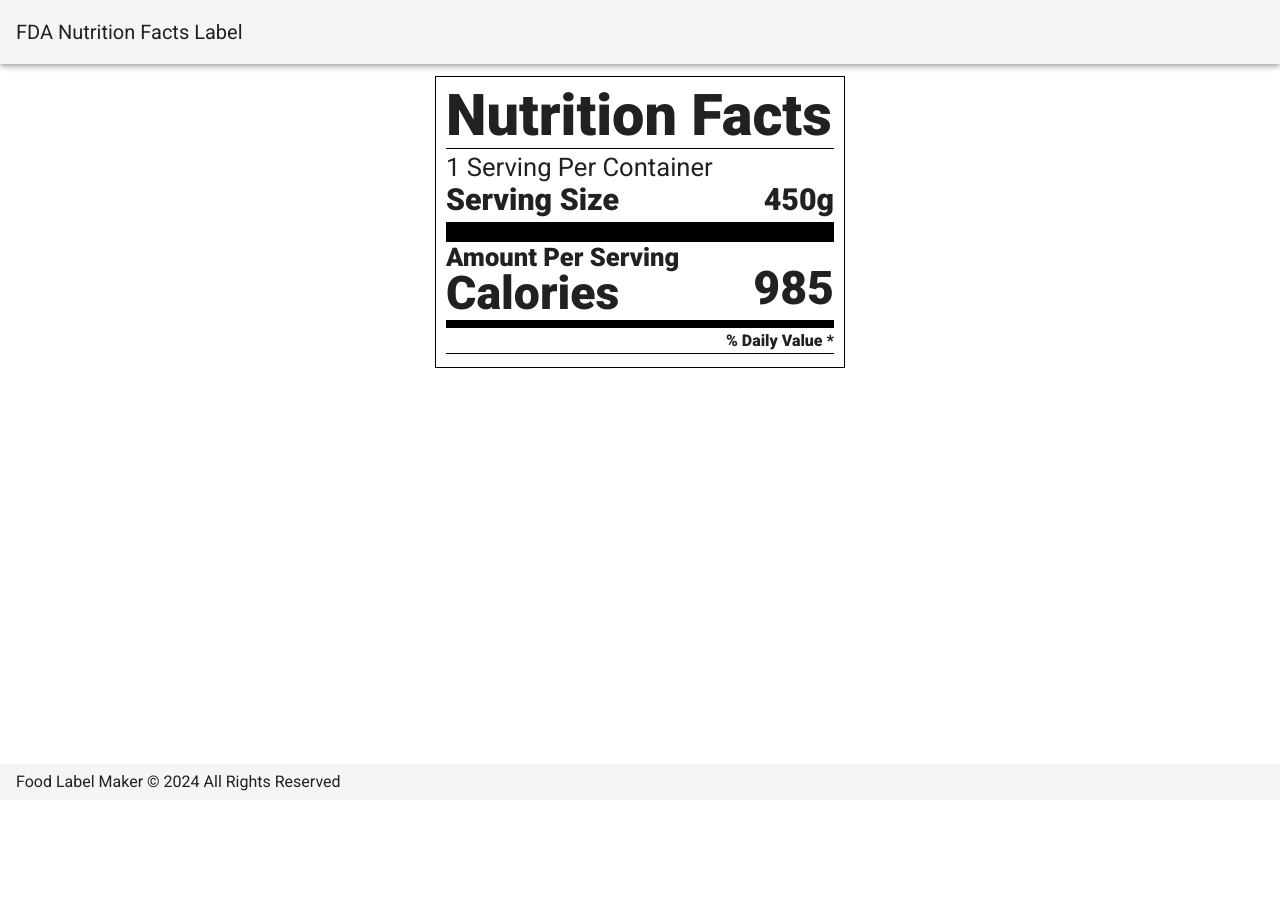
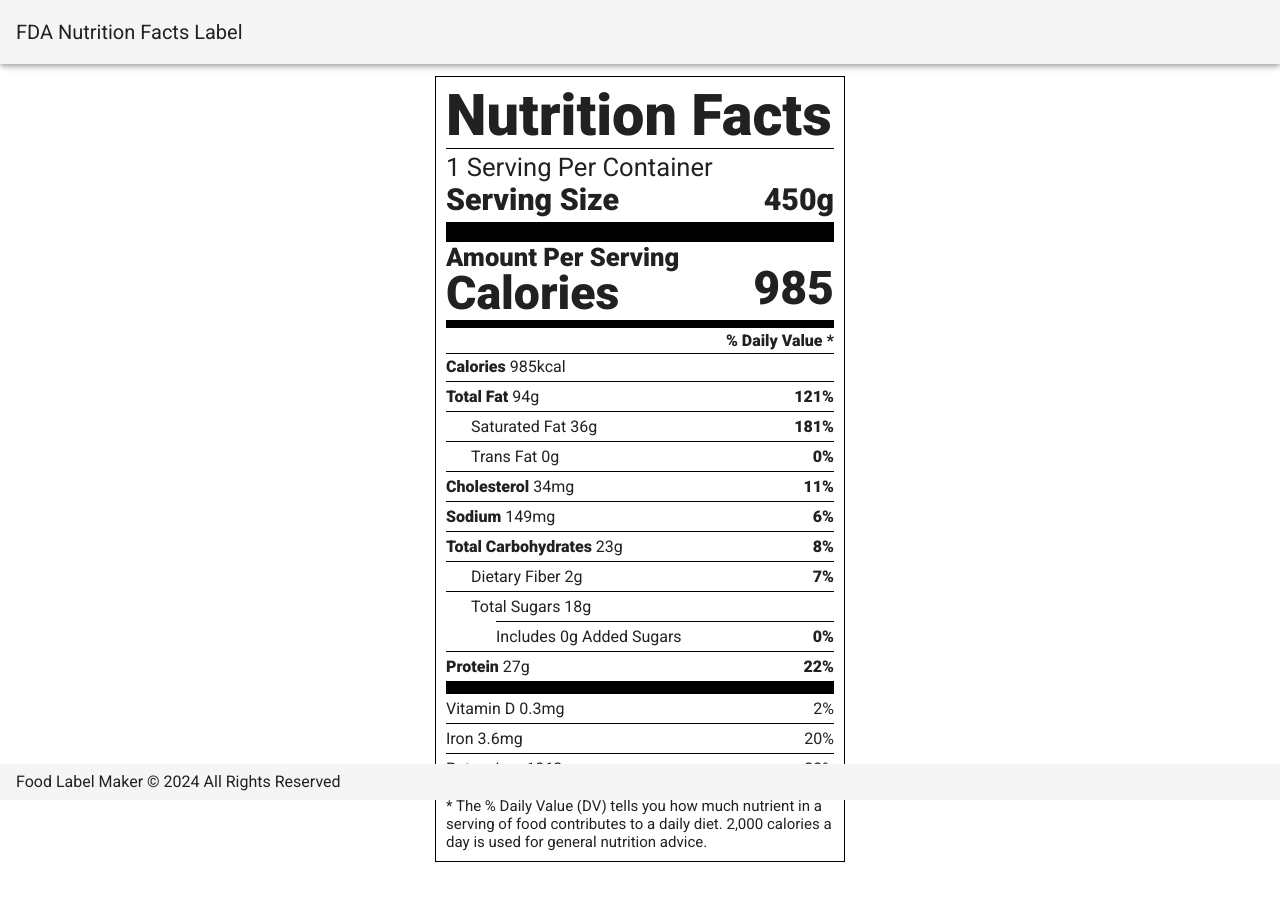
Before and after one commit to AhmadMuhamo/fda-nutrition-facts-label, a Nuxt app: page / in a window 1280 px wide. Shown: the top 900 px of the page. Before the commit the page ends 800 px from the top, so only its background shows below. Built offline with nearby package versions, Linux system fonts and the light colour scheme.

Commit message:
Nutrient Data

```diff
--- a/assets/app.scss
+++ b/assets/app.scss
@@ -6,11 +6,24 @@ p {
   line-height: 1.2;
 }
 .indented {
-  margin-left: 25px;
+  padding-left: 25px;
+  &.double {
+    padding-left: 50px;
+  }
 }
-.bold{
-  font-weight: 700;
-}
-.bolder {
+.bold {
   font-weight: 1000;
 }
+.v-divider {
+  border-color: rgba(0, 0, 0, 1) !important;
+  margin: 3px 0 !important;
+  &.thick {
+    border-width: 4px !important;
+  }
+  &.thicker {
+    border-width: 7px !important;
+  }
+  &.thickiest {
+    border-width: 10px !important;
+  }
+}
--- a/components/NutritionFacts.vue
+++ b/components/NutritionFacts.vue
@@ -5,8 +5,8 @@
     <div class="servings">
       <p>{{ amounts.number_of_servings }} Serving Per Container</p>
       <div class="serving-size d-flex align-items-center justify-space-between">
-        <p class="bolder">Serving Size</p>
-        <p class="bolder">{{ amounts.serving }}g</p>
+        <p class="bold">Serving Size</p>
+        <p class="bold">{{ amounts.serving }}g</p>
       </div>
     </div>
     <v-divider class="thickiest" />
@@ -19,10 +19,40 @@
     </div>
     <v-divider class="thick" />
     <div class="nutrient-data">
-      <p class="text-right bolder">% Daily Value *</p>
+      <p class="text-right bold">% Daily Value *</p>
       <v-divider />
+      <ul>
+        <li
+          v-for="nutrient in servingArr"
+          :key="nutrient.id"
+          class="d-flex align-items-center justify-space-between"
+          :class="{
+            indented: nutrient.indentations > 0,
+            double: nutrient.indentations > 1
+          }"
+          :data-section="nutrient.section"
+        >
+          <div class="d-flex">
+            <p :class="{ bold: nutrient.indentations === 0 && nutrient.section === 0 }">
+              {{ nutrient.id === 232 ? `Includes ${Math.round(nutrient.value)}g` : '' }} {{ nutrient.name }}
+            </p>
+            &nbsp;
+            <p v-if="nutrient.id !== 232">
+              {{
+                nutrient.section === 0 || nutrient.value > 10
+                  ? Math.round(nutrient.value)
+                  : Math.round(nutrient.value * 10) / 10
+              }}{{ nutrient.unit?.name || 'g' }}
+            </p>
+          </div>
+          <p v-if="nutrient.daily_value" :class="{ bold: nutrient.section === 0 }">
+            {{ Math.round(dailyValue[nutrient.name]) }}%
+          </p>
+        </li>
+      </ul>
     </div>
-    <!-- <p class="disclaimer-text">{{ disclaimer }}</p> -->
+    <v-divider class="thick" />
+    <p class="disclaimer-text">{{ disclaimer }}</p>
   </div>
 </template>
 <script>
@@ -49,6 +79,24 @@ export default {
     return {
       disclaimer:
         '* The % Daily Value (DV) tells you how much nutrient in a serving of food contributes to a daily diet. 2,000 calories a day is used for general nutrition advice.'
+    }
+  },
+  computed: {
+    servingArr() {
+      const servingArr = []
+      for (const key in this.serving) {
+        if (this.serving[key].enabled) {
+          servingArr.push(this.serving[key])
+        }
+      }
+      servingArr.sort((a, b) => a.order - b.order).sort((a, b) => a.section - b.section)
+      return servingArr
+    }
+  },
+  mounted() {
+    const firstElementOfSection = document.querySelector('[data-section=\'1\']')
+    if (firstElementOfSection) {
+      firstElementOfSection.classList.add('thick-border')
     }
   }
 }
@@ -90,21 +138,26 @@ export default {
       margin-top: auto;
     }
   }
+  .nutrient-data {
+    ul {
+      padding-left: 0;
+    }
+    li {
+      &:not(:first-child) {
+        border-top: 1px solid #000;
+        padding-top: 5px;
+      }
+      &.indented.double {
+        padding-left: 0;
+        margin-left: 50px;
+      }
+      &.thick-border {
+        border-width: 13px;
+      }
+    }
+  }
   .disclaimer-text {
-    font-size: 1rem;
-  }
-  .v-divider {
-    border-color: rgba(0, 0, 0, 1);
-    margin: 3px 0;
-    &.thick {
-      border-width: 4px;
-    }
-    &.thicker {
-      border-width: 7px;
-    }
-    &.thickiest {
-      border-width: 10px;
-    }
+    font-size: 0.94rem;
   }
 }
 </style>
--- a/pages/index.vue
+++ b/pages/index.vue
@@ -18,7 +18,7 @@ export default {
   data() {
     return {
       amounts: response.label.amounts,
-      dailyValue: response.label.dailyValue,
+      dailyValue: response.label.daily_value,
       serving: response.label.serving
     }
   }
```
